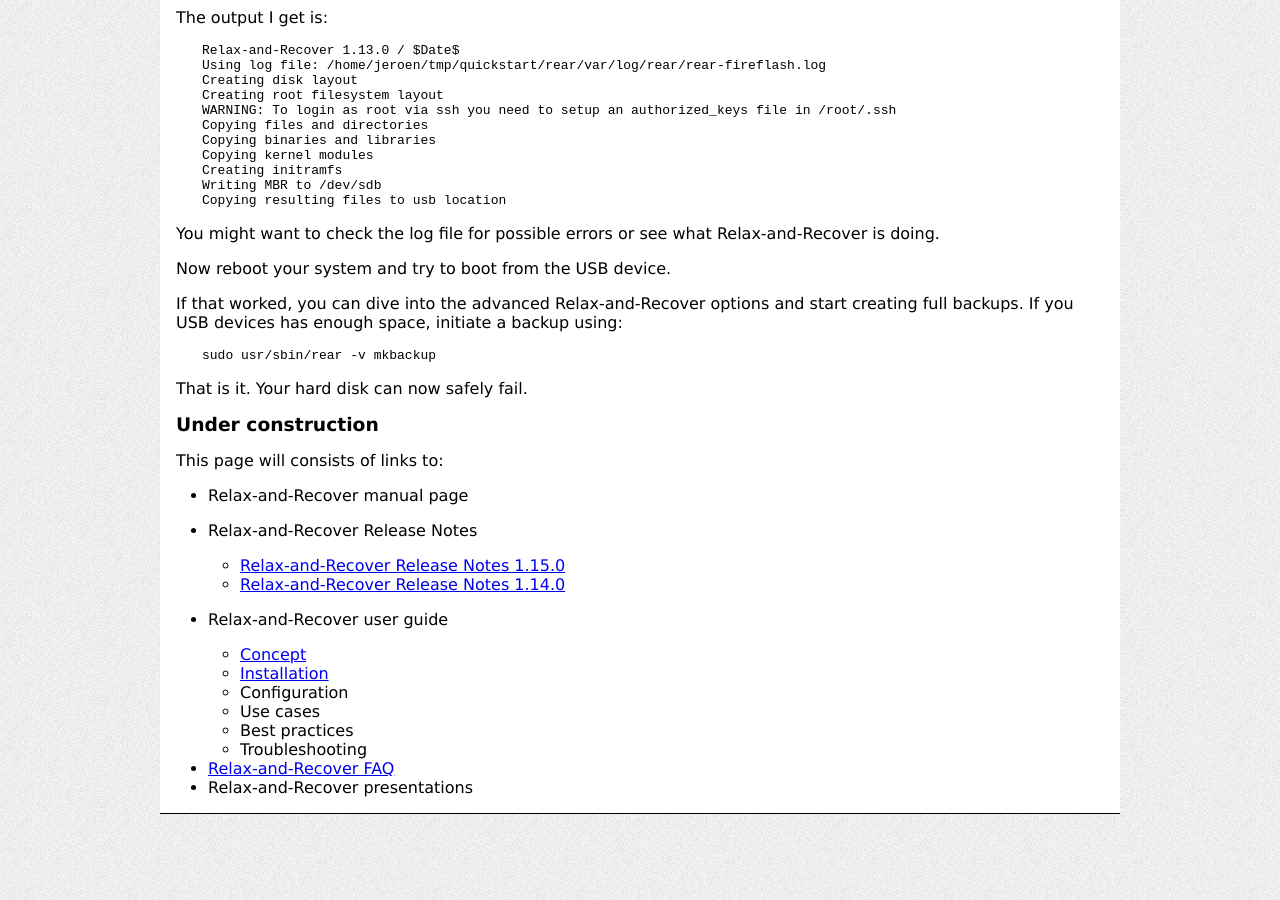
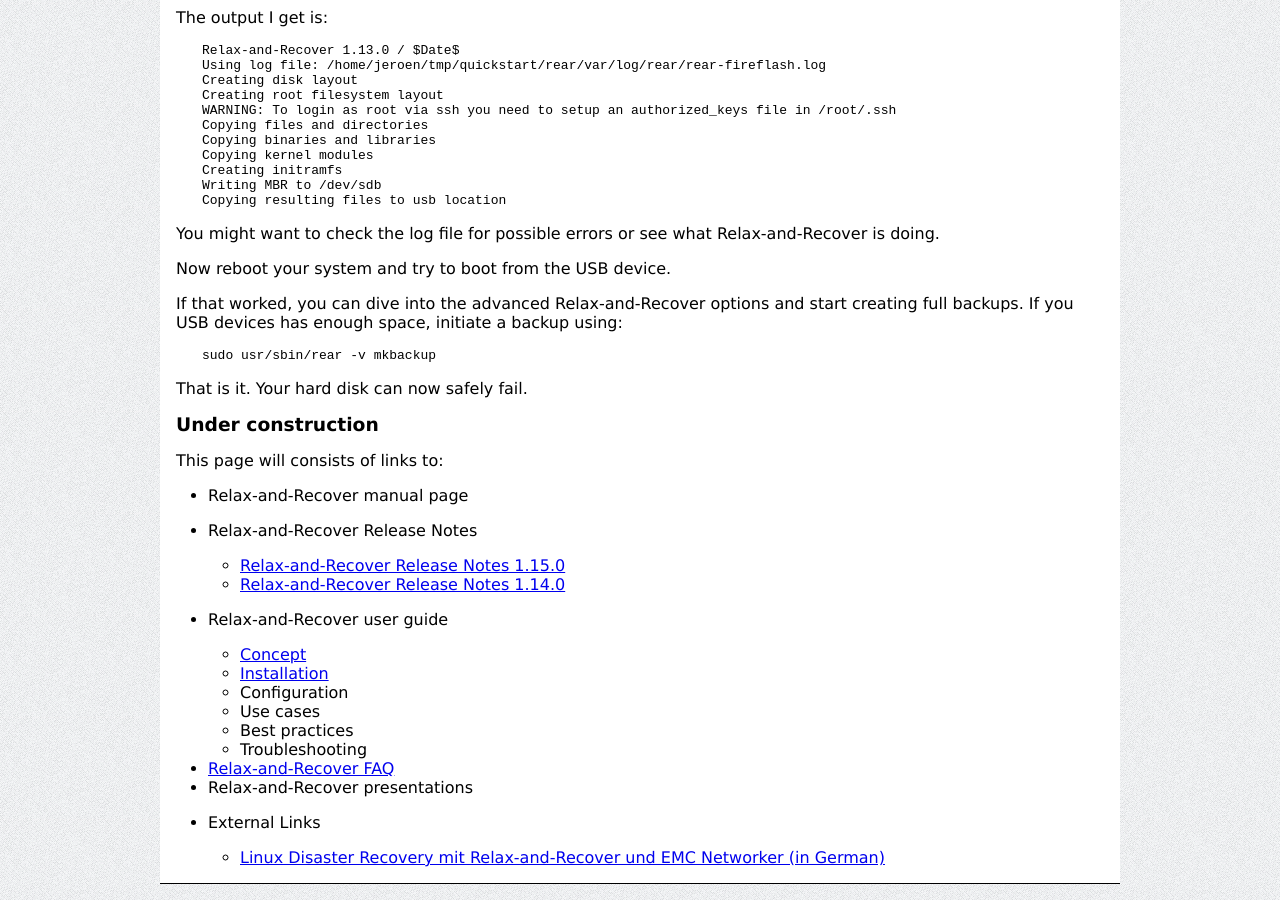
Before and after one commit to rear/rear.github.com, a Jekyll site: the page built from documentation/index.md, in a window 1280 px wide and 900 px high, scrolled down 915 px. Built offline with Jekyll 4.4.1, drawn with Linux system fonts in a browser that asks for light colours; comment, search, counter and statistics services are not loaded; before the commit the page ends 1745 px from its top, so only the background shows below that.

Commit message:
adding a section external links with references of rear goodies

```diff
--- a/documentation/index.md
+++ b/documentation/index.md
@@ -97,3 +97,6 @@
 
  - <a href="/documentation/faq">Relax-and-Recover FAQ</a>
  - Relax-and-Recover presentations
+ - External Links
+
+   * [Linux Disaster Recovery mit Relax-and-Recover und EMC Networker (in German)](http://backupinferno.de/?p=358)
```
